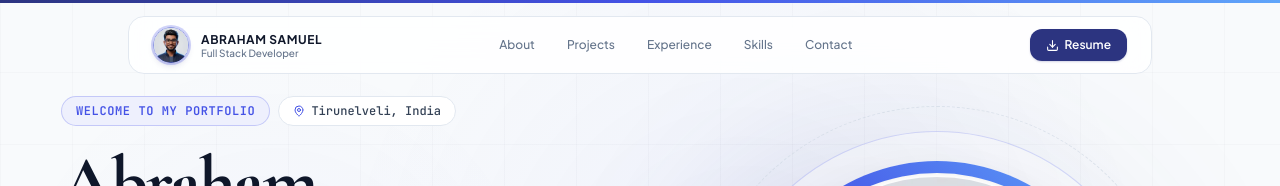
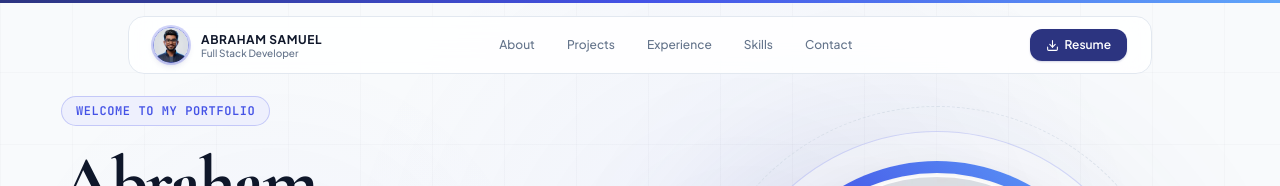
Before and after one commit to AbrahamSamuel2003/portfolio, a React (Vite) app: page / in a window 1280 px wide. Shown: the top 186 px of the page. Built offline with nearby package versions, Linux system fonts and the light colour scheme.

Commit message:
fix(hero): remove Tirunelveli, India location badge

```diff
--- a/src/components/sections/Hero.jsx
+++ b/src/components/sections/Hero.jsx
@@ -1,6 +1,6 @@
 import { useState, useEffect, memo } from "react";
 import { motion } from "framer-motion";
-import { ChevronRight, Mail, Download, MapPin } from "lucide-react";
+import { ChevronRight, Mail, Download } from "lucide-react";
 import HeroAvatar from "../ui/HeroAvatar.jsx";
 
 const TARGET_ROLE = "Full Stack Developer";
@@ -51,14 +51,10 @@ export default function Hero({ onNavigate }) {
 
         {/* Left Editorial Content */}
         <div className="space-y-3 sm:space-y-5 text-center lg:text-left order-last lg:order-first flex flex-col items-center lg:items-start">
-          {/* Welcome & Location Badges */}
+          {/* Welcome Badge */}
           <div className="flex flex-wrap items-center justify-center lg:justify-start gap-2">
             <div className="inline-flex items-center px-3 py-1 sm:px-3.5 sm:py-1.5 rounded-full border border-[#4452E6]/25 bg-[#EEF0FD] text-[#4452E6] font-mono text-[11px] sm:text-xs font-semibold tracking-wider uppercase shadow-xs">
               <span>Welcome to My Portfolio</span>
-            </div>
-            <div className="inline-flex items-center gap-1.5 px-3 py-1 sm:px-3.5 sm:py-1.5 rounded-full border border-slate-200 bg-white text-slate-700 font-mono text-[11px] sm:text-xs font-medium shadow-xs">
-              <MapPin size={12} className="text-[#4452E6]" />
-              <span>Tirunelveli, India</span>
             </div>
           </div>
 
```
